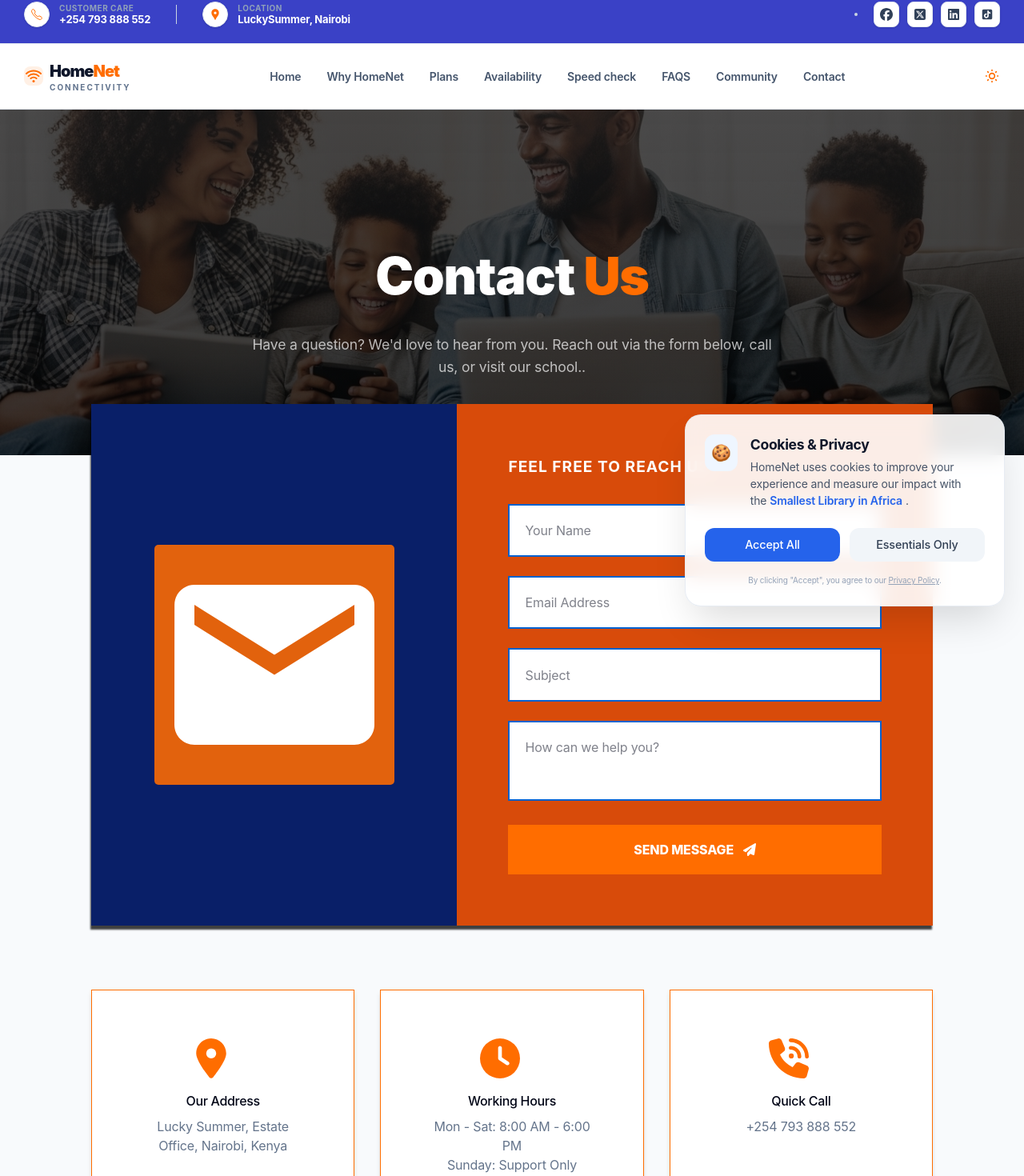
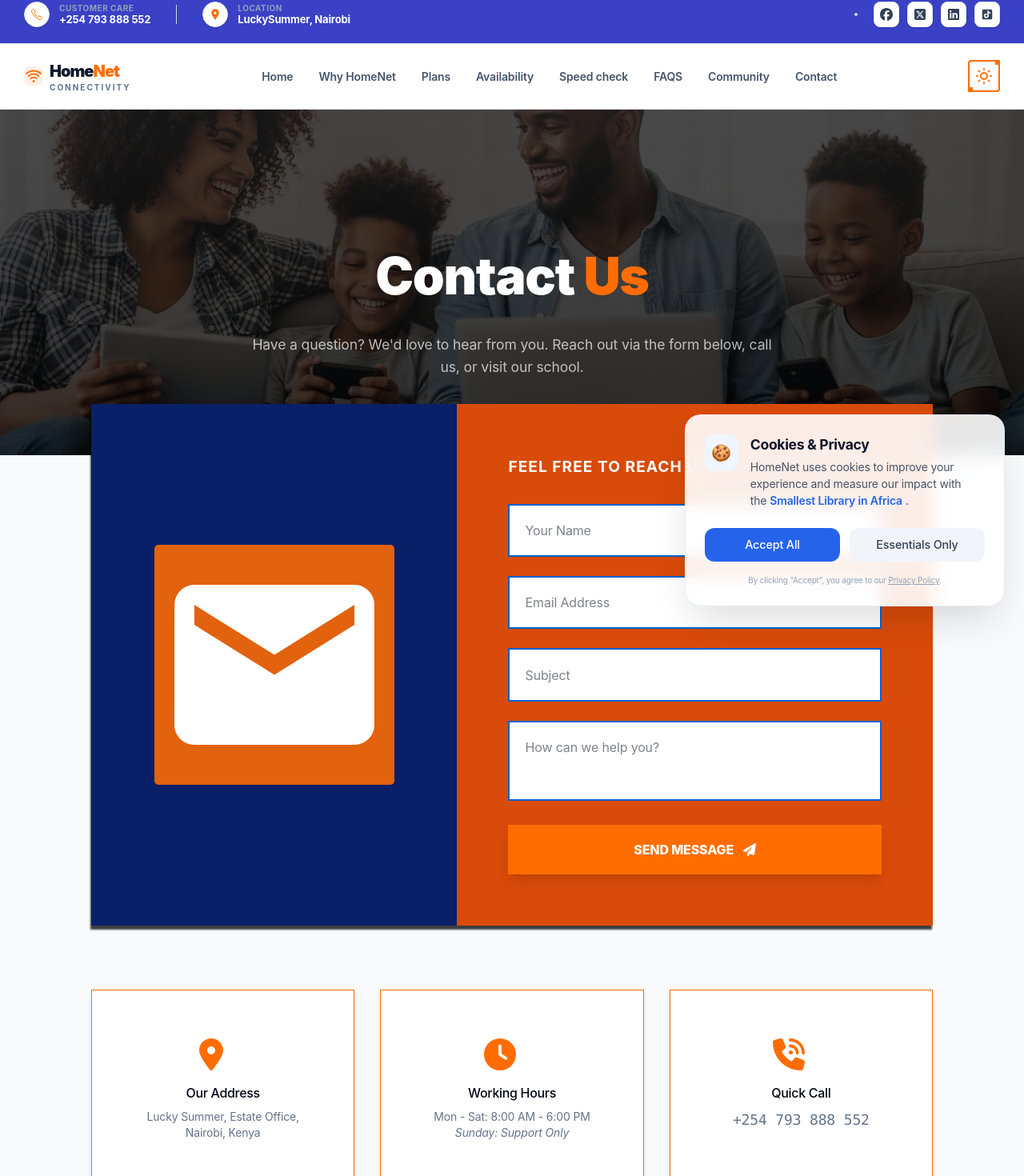
Before and after one commit to wainaina-mwangi/HomeNet, a React (Vite) app: page /Contact in a window 1280 px wide. Shown: the part 18-1488 px from the top of the page at 80% size. Built offline with nearby package versions, Linux system fonts and the light colour scheme.

Commit message:
themebutton styling

```diff
--- a/src/components/Footer.jsx
+++ b/src/components/Footer.jsx
@@ -11,28 +11,34 @@
 
   const onSubmit = async (event) => {
     event.preventDefault();
+
+    const apiKey = import.meta.env.VITE_API_KEY;
+    if (!apiKey) {
+      toast.error("Environment Variable not found!");
+      return;
+    }
+
     const formData = new FormData(event.target);
+    formData.append("access_key", apiKey);
+    formData.append("subject", "New Newsletter Subscriber");
 
-    // Web3Forms Access Key
-    formData.append("access_key", "YOUR_ACCESS_KEY_HERE");
+    try {
+      const response = await fetch("https://api.web3forms.com/submit", {
+        method: "POST",
+        body: formData,
+      });
 
-    const object = Object.fromEntries(formData);
-    const json = JSON.stringify(object);
+      const data = await response.json();
 
-    const res = await fetch("https://api.web3forms.com/submit", {
-      method: "POST",
-      headers: {
-        "Content-Type": "application/json",
-        Accept: "application/json",
-      },
-      body: json,
-    }).then((res) => res.json());
-
-    if (res.success) {
-      toast.success("Message sent successfully!");
-      event.target.reset();
-    } else {
-      toast.error("Something went wrong. Please try again.");
+      if (data.success) {
+        toast.success("Thanks for subscribing");
+        event.target.reset();
+      } else {
+        toast.error(data.message);
+      }
+    } catch (error) {
+      console.error("CORS or Network Error:", error);
+      toast.error("Blocked by rate limit. Please wait 5 minutes.");
     }
   };
 
--- /dev/null
+++ b/src/components/ThemeButton.css
@@ -0,0 +1,39 @@
+
+.theme-toggle-btn {
+  position: relative;
+  width: 40px;
+  height: 40px;
+  background:  #0438b3;
+  border: 2px solid #ff6d00;
+  border-radius: 4px;
+  cursor: pointer;
+  display: flex;
+  align-items: center;
+  justify-content: center;
+  transition: all 0.3s cubic-bezier(0.175, 0.885, 0.32, 1.275);
+}
+
+.theme-toggle-btn:hover {
+  transform: translateY(-2px);
+}
+
+.theme-toggle-btn.light {
+  background: #ffffff;
+  border-color: #ff6d00;
+}
+
+.theme-icon {
+  font-size: 1.5rem;
+  color: #ff6d00;
+  z-index: 2;
+}
+
+
+.corner {
+  position: absolute;
+  width: 6px;
+  height: 6px;
+  background: #ff6d00;
+}
+.corner-top-right { top: -2px; right: -2px; }
+.corner-bottom-left { bottom: -2px; left: -2px; }
--- a/src/components/ThemeButton.jsx
+++ b/src/components/ThemeButton.jsx
@@ -1,6 +1,7 @@
 import { useTheme } from "../pages/ThemeContext";
 import { MdDarkMode } from "react-icons/md";
 import { LuSunMedium } from "react-icons/lu";
+import "./ThemeButton.css"; // Import the CSS file below
 
 const ThemeButton = () => {
   const { theme, toggleTheme } = useTheme();
@@ -8,34 +9,27 @@
   return (
     <button
       onClick={toggleTheme}
-      className="group relative flex items-center justify-center p-2.5
-                 transition-all duration-500 active:scale-90 overflow-hidden
-
-
-               Dark Mode: Deep Navy Glass
-
-                 hover:border-brand-orange/50 focus:outline-none"
+      className={`theme-toggle-btn ${theme}`}
       aria-label="Toggle Theme"
     >
-      <span className="absolute inset-0 z-0 bg-gradient-to-tr from-brand-orange/10 to-transparent opacity-0 transition-opacity duration-500 group-hover:opacity-100" />
+      {/* Background Gradient Layer */}
+      <span className="btn-gradient-overlay" />
 
-      <div className="relative z-10 flex items-center justify-center transition-all duration-700">
+      <div className="icon-wrapper">
         {theme === "light" ? (
-          <div className="flex items-center justify-center animate-in fade-in zoom-in spin-in-90 duration-500">
-            {/* Sun Icon in Brand Orange */}
-            <LuSunMedium className="text-xl text-brand-orange transition-transform group-hover:rotate-45" />
+          <div className="icon-container sun-animate">
+            <LuSunMedium className="theme-icon sun" />
           </div>
         ) : (
-          <div className="flex items-center justify-center animate-in fade-in zoom-in spin-in-180 duration-500">
-            {/* Moon Icon in Brand Orange */}
-            <MdDarkMode className="text-xl text-brand-orange drop-shadow-[0_0_8px_rgba(255,109,0,0.4)] transition-transform group-hover:-rotate-12" />
+          <div className="icon-container moon-animate">
+            <MdDarkMode className="theme-icon moon" />
           </div>
         )}
       </div>
 
       {/* Decorative Brand Corners */}
-      <div className="absolute top-0 right-0 w-2 h-2 border-t border-r border-brand-orange/40 opacity-0 group-hover:opacity-100 transition-opacity" />
-      <div className="absolute bottom-0 left-0 w-2 h-2 border-b border-l border-brand-orange/40 opacity-0 group-hover:opacity-100 transition-opacity" />
+      <div className="corner corner-top-right" />
+      <div className="corner corner-bottom-left" />
     </button>
   );
 };
--- a/src/pages/Contact.jsx
+++ b/src/pages/Contact.jsx
@@ -12,10 +12,7 @@
 const Contact = () => {
   const onSubmit = async (event) => {
     event.preventDefault();
-
     const apiKey = import.meta.env.VITE_API_KEY;
-
-    // console.log("Testing API Key:", apiKey);
 
     if (!apiKey) {
       toast.error("Environment Variable not found!");
@@ -46,35 +43,38 @@
   };
 
   return (
-    <section className="contact-page-section">
-      <div className="contact-hero">
-        <h1 className="hero-title">
-          Contact <span className="highlight">Us</span>
+    <section className="contact-page-section dark:bg-slate-950 dark:text-slate-200 transition-colors duration-500">
+      <div className="contact-hero py-12">
+        <h1 className="hero-title dark:text-white">
+          Contact <span className="highlight dark:text-blue-500">Us</span>
         </h1>
-        <p className="hero-subtitle">
+        <p className="hero-subtitle dark:text-slate-400 max-w-2xl mx-auto">
           Have a question? We'd love to hear from you. Reach out via the form
-          below, call us, or visit our school..
+          below, call us, or visit our school.
         </p>
       </div>
 
-      <div className="contact-container">
-        <div className="contact-main-grid">
-          <div className="contact-visual-side">
-            <div className="white-icon-circle">
-              <MdEmail className="hero-white-icon" />
+      <div className="contact-container px-4">
+        <div className="contact-main-grid dark:border-slate-800">
+          <div className="contact-visual-side dark:bg-slate-900/50">
+            <div className="white-icon-circle dark:bg-blue-600 dark:shadow-blue-900/20">
+              <MdEmail className="hero-white-icon dark:text-white" />
             </div>
           </div>
 
-          <div className="contact-glass-form">
-            <h3 className="form-top-text">Feel free to reach us</h3>
-            <form onSubmit={onSubmit}>
-              <div className="form-grid">
+          <div className="contact-glass-form dark:bg-slate-900/80 dark:border-slate-700 dark:shadow-2xl backdrop-blur-md">
+            <h3 className="form-top-text dark:text-blue-400 font-semibold">
+              Feel free to reach us
+            </h3>
+            <form onSubmit={onSubmit} className="space-y-4">
+              <div className="form-grid gap-4">
                 <div className="input-box">
                   <input
                     type="text"
                     name="name"
                     required
                     placeholder="Your Name"
+                    className="w-full dark:bg-slate-800 dark:border-slate-700 dark:text-white dark:placeholder-slate-500 dark:focus:border-blue-500 dark:focus:ring-1 dark:focus:ring-blue-500 transition-all"
                   />
                 </div>
                 <div className="input-box">
@@ -83,45 +83,77 @@
                     name="email"
                     required
                     placeholder="Email Address"
+                    className="w-full dark:bg-slate-800 dark:border-slate-700 dark:text-white dark:placeholder-slate-500 dark:focus:border-blue-500 dark:focus:ring-1 dark:focus:ring-blue-500 transition-all"
                   />
                 </div>
               </div>
               <div className="input-box">
-                <input type="text" name="subject" placeholder="Subject" />
+                <input
+                  type="text"
+                  name="subject"
+                  placeholder="Subject"
+                  className="w-full dark:bg-slate-800 dark:border-slate-700 dark:text-white dark:placeholder-slate-500 dark:focus:border-blue-500 transition-all"
+                />
               </div>
               <div className="input-box">
                 <textarea
                   name="message"
                   required
                   placeholder="How can we help you?"
+                  rows="4"
+                  className="w-full dark:bg-slate-800 dark:border-slate-700 dark:text-white dark:placeholder-slate-500 dark:focus:border-blue-500 transition-all"
                 ></textarea>
               </div>
-              <button type="submit" className="submit-btn">
+              <button
+                type="submit"
+                className="submit-btn w-full flex items-center justify-center gap-2 py-3 dark:bg-blue-600 dark:hover:bg-blue-500 dark:text-white font-bold rounded-lg shadow-lg dark:shadow-blue-900/30 transition-all active:scale-95"
+              >
                 Send Message <FaPaperPlane />
               </button>
             </form>
           </div>
         </div>
-        <div className="info-details-row">
-          <div className="info-card">
-            <FaLocationDot className="info-icon" size={50} />
-            <h4>Our Address</h4>
-            <p>Lucky Summer, Estate Office, Nairobi, Kenya</p>
+
+        <div className="info-details-row mt-12 grid grid-cols-1 md:grid-cols-3 gap-6">
+          <div className="info-card p-6 text-center border transition-all dark:bg-slate-900 dark:border-slate-800 dark:hover:border-blue-500/50 group">
+            <FaLocationDot
+              className="info-icon mx-auto mb-4 dark:text-blue-500 group-hover:scale-110 transition-transform"
+              size={40}
+            />
+            <h4 className="dark:text-white font-bold mb-2">Our Address</h4>
+            <p className="dark:text-slate-400 text-sm">
+              Lucky Summer, Estate Office, Nairobi, Kenya
+            </p>
           </div>
-          <div className="info-card">
-            <FaClock className="info-icon" size={50} />
-            <h4>Working Hours</h4>
-            <p>Mon - Sat: 8:00 AM - 6:00 PM</p>
-            <p>Sunday: Support Only</p>
+
+          <div className="info-card p-6 text-center border transition-all dark:bg-slate dark:border-slate-800 dark:hover:border-blue-500/50 group">
+            <FaClock
+              className="info-icon mx-auto mb-4 dark:text-blue-500 group-hover:scale-110 transition-transform"
+              size={40}
+            />
+            <h4 className="dark:text-white font-bold mb-2">Working Hours</h4>
+            <p className="dark:text-slate-400 text-sm">
+              Mon - Sat: 8:00 AM - 6:00 PM
+            </p>
+            <p className="dark:text-slate-400 text-sm italic">
+              Sunday: Support Only
+            </p>
           </div>
-          <div className="info-card">
-            <FaPhoneVolume className="info-icon" size={50} />
-            <h4>Quick Call</h4>
-            <p>+254 793 888 552</p>
+
+          <div className="info-card p-6 text-center border transition-all dark:bg-slate-900 dark:border-slate-800 dark:hover:border-blue-500/50 group">
+            <FaPhoneVolume
+              className="info-icon mx-auto mb-4 dark:text-blue-500 group-hover:scale-110 transition-transform"
+              size={40}
+            />
+            <h4 className="dark:text-white font-bold mb-2">Quick Call</h4>
+            <p className="dark:text-slate-400 text-lg font-mono">
+              +254 793 888 552
+            </p>
           </div>
         </div>
       </div>
-      <div className="map-wrapper">
+
+      <div className="map-wrapper mt-16 border-t dark:border-slate-800 dark:grayscale dark:invert-[0.92] dark:contrast-[0.9] dark:opacity-70 transition-all duration-700">
         <iframe
           title="HomeNet Location"
           src="https://www.google.com/maps/embed?pb=!1m18!1m12!1m3!1d15955.51590835905!2d36.894273!3d-1.243555!2m3!1f0!2f0!3f0!3m2!1i1024!2i768!4f13.1!3m3!1m2!1s0x182f1437340e678b%3A0x6b432924f0c4a4f2!2sLucky%20Summer%2C%20Nairobi!5e0!3m2!1sen!2ske!4v1712345678901!5m2!1sen!2ske"
```
